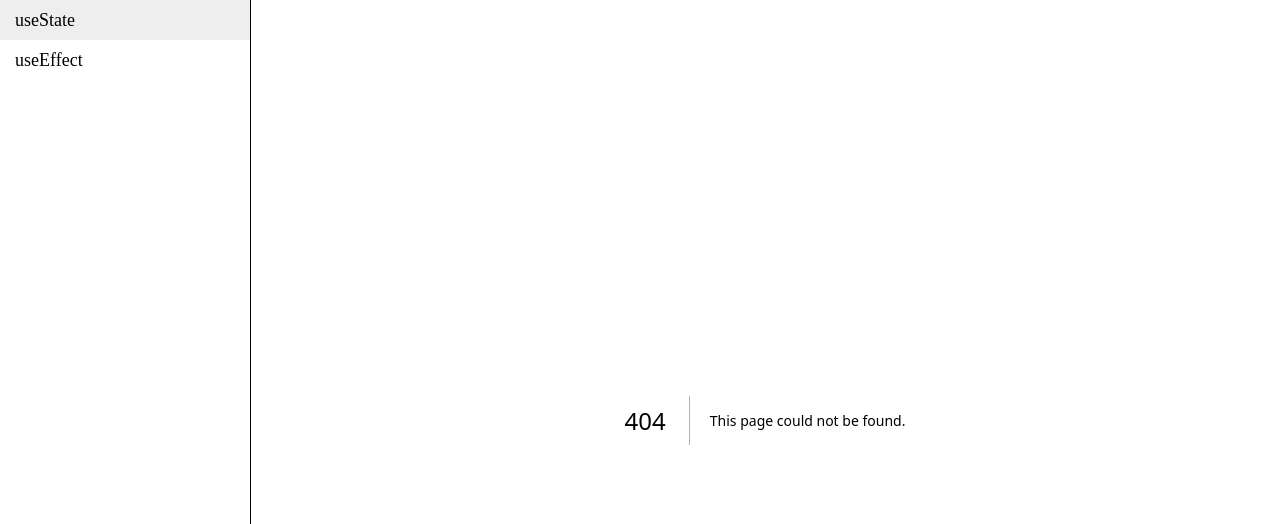
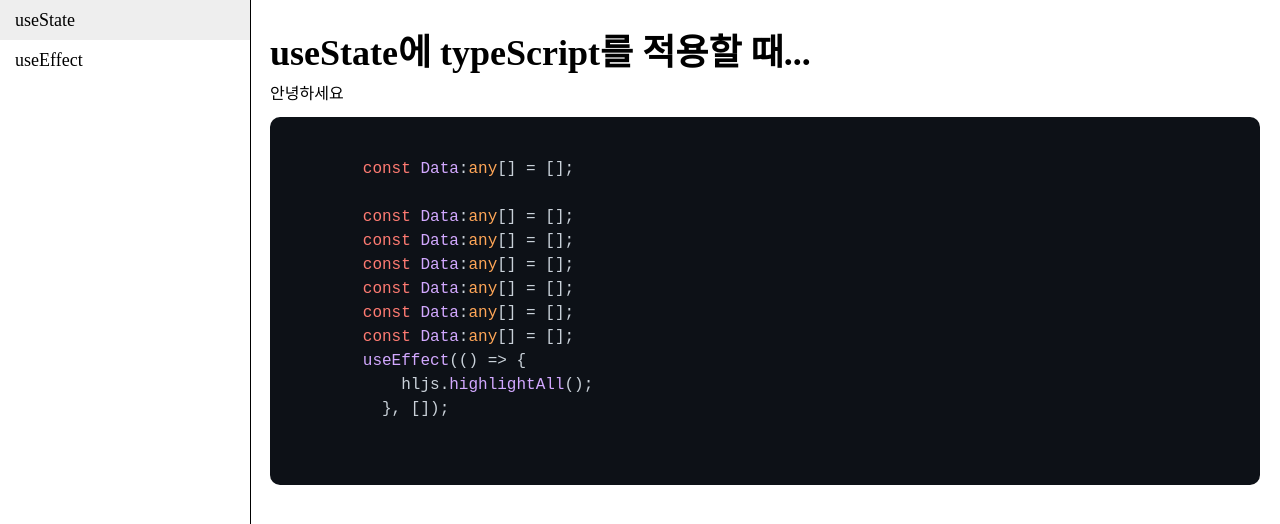
Before and after one commit to qirtudgus/mymory, a Next.js app: page /react/useState in a window 1280 px wide. Before the commit this address had no page. Shown: the top 524 px of the page. Built offline with nearby package versions, Linux system fonts and the light colour scheme.

Commit message:
feat: 파일 경로 변경

```diff
--- a/pages/useState.tsx
+++ b/pages/react/useState.tsx
@@ -8,7 +8,8 @@ export default function UseState() {
   }, []);
   return (
     <>
-      <div>useState</div>
+      <h1>useState에 typeScript를 적용할 때...</h1>
+      안녕하세요
       <Code>{`
         const Data:any[] = [];
 
```
Also changed, not shown: pages/react/useEffect.tsx (added, +7 -0 lines).
